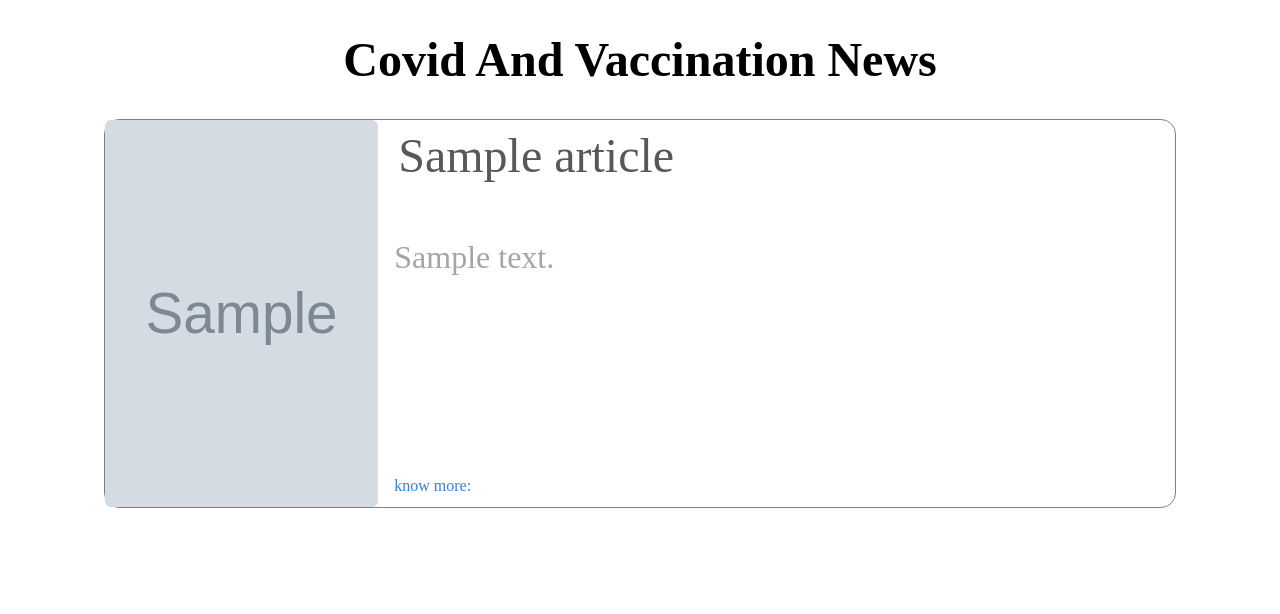
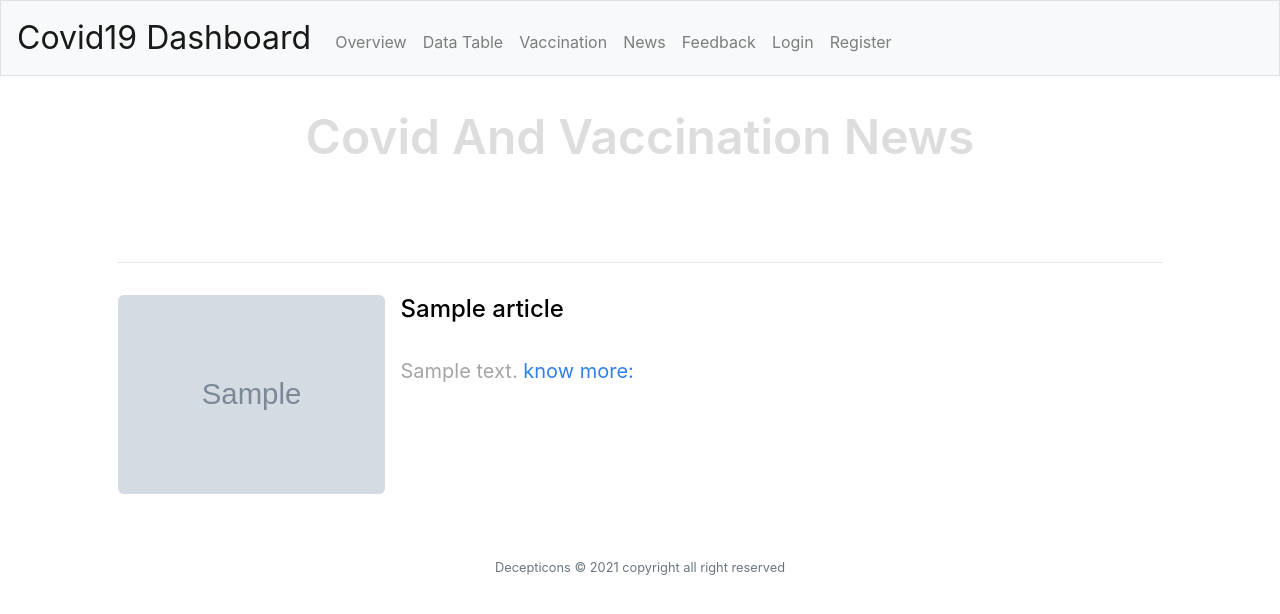
Before and after one commit to anniezhou19/covid19_data, a Flask app: page /news in a window 1280 px wide. Shown: the top 614 px of the page. Run offline with Flask 2, Linux system fonts and the light colour scheme; grey boxes marked "Sample" are stand-in pictures; a database or web service that is not in the repository returns one stand-in record (values such as "Sample title"); data that the repository does not hold is empty; some libraries are stand-ins or nearby versions.

Commit message:
changed news style (#12)

```diff
--- a/static/news_style.css
+++ /dev/null
@@ -1,88 +0,0 @@
-* {
-    border: 0px;
-    padding: 0px;
-    box-sizing: border-box;
-}
-
-body {
-    background-color: white;
-    color: black;
-    font-family: "Poppins" sans-serif;
-}
-
-.news {
-    margin: 2rem 6rem;
-}
-
-h1.news_header {
-    text-align: center;
-    font-weight: 600;
-    font-size: 3rem;
-}
-
-.news_data {
-    border: .5px solid grey;
-    border-radius: 15px;
-    row-gap: 2rem;
-    text-align: center;
-}
-
-.bd-grid {
-    display: grid;
-    grid-template-columns: .35fr 1fr;
-    grid-column-gap: 1rem;
-}
-
-.news_content {
-    display: grid;
-    grid-template-rows: 1fr 2fr .25fr;
-    grid-row-gap: 0px;
-    text-align: left;
-}
-
-
-/*
-.news_content h3 {
-    background: lightblue;
-}
-
-.news_content p {
-    background: yellow;
-}
-
-.news_content a {
-    background-color: lightgreen;
-}
-*/
-
-img {
-    border-radius: 6px;
-}
-
-.news_data .img-news {
-    width: 100%;
-    height: 100%;
-    justify-self: start;
-}
-
-.news_content h3 {
-    font-size: 3rem;
-    font-weight: 400;
-    margin-top: 0;
-    padding: .5rem .25rem;
-    color: #57585a;
-}
-
-.news_content p {
-    font-size: 2rem;
-    margin-top: 0;
-    color: #a4a5a5;
-}
-
-.news_content a {
-    padding: 0;
-    margin: 0;
-    position: relative;
-    text-decoration: none;
-    color: #3080ea;
-}
--- a/static/styles.css
+++ b/static/styles.css
@@ -1,6 +1,13 @@
+* {
+    border: 0px;
+    padding: 0px;
+    box-sizing: border-box;
+}
+
 body {
     background-color: white;
     color: black;
+    font-family: "Poppins" sans-serif;
 }
 
 .center {
@@ -94,23 +101,73 @@ p {
 /* --------------------------------------------NEWS PAGE CSS_--------------------------------*/
 
 .news {
-    font-family: "Poppins" sans-serif;
-    border: 0px;
-    padding: 0px;
-    box-sizing: border-box;
+    margin: -1rem 0rem;
 }
 
 .news_header {
-    color: #b7b8b9;
+    margin-bottom: 2em;
+    color: #ddd;
+    font-size: 3rem;
+    font-weight: 600;
+    text-align: center;
 }
 
 .news_title {
-    font-size: medium;
+    font-size: 1.5rem;
 }
 
-.news_description {
-    color: #a7a8a9;
+.news_data {
+    border-radius: 15px;
+    row-gap: 2rem;
+    text-align: center;
+}
+
+.bd-grid {
+    display: grid;
+    grid-template-columns: .35fr 1fr;
+    grid-column-gap: 1rem;
+    margin: 2rem 0;
+}
+
+.news_content {
+    display: grid;
+    grid-template-rows: 1fr 2fr .25fr;
+    grid-row-gap: 0px;
     text-align: left;
+}
+
+img {
+    border-radius: 6px;
+}
+
+.news_data .img-news {
+    width: 100%;
+    height: 100%;
+    justify-self: start;
+    transition: all 0.25s ease-out;
+}
+
+.news_data .img-news:hover {
+    transform: scale(1.1);
+    transition: all 0.25s ease-in;
+}
+
+.news_content p {
+    font-size: 1.25rem;
+    margin-top: 0;
+    color: #a4a5a5;
+}
+
+.news_content a {
+    padding: 0;
+    margin: 0;
+    position: relative;
+    text-decoration: none;
+    color: #3080ea;
+}
+
+.news_content a:hover {
+    color: purple;
 }
 
 
--- a/templates/login.html
+++ b/templates/login.html
@@ -11,5 +11,5 @@
     <button class="btn btn-primary" type="submit">Log In</button>
 </form>
 <hr>
-<h5>Not a user?<b><a href="/register">Sign In</a></></h5>
+<h5>Not a user?<b><a href="/register">Sign Up</a></></h5>
 {% endblock %}
--- a/templates/news.html
+++ b/templates/news.html
@@ -1,29 +1,20 @@
-<!DOCTYPE html>
-<html lang="en">
-
-<head>
-    <meta name="viewport" content="initial-scale=1 , width= device-width">
-    <link href="/static/news_style.css" rel="stylesheet">
-    <title>news</title>
-</head>
-
-<body>
+{% extends "layout.html" %} {% block title %} news {% endblock %} {% block main %}
 <div class="news">
     <h1 class="news_header">Covid And Vaccination News</h1>
-        {% for covid_news in news_data_covid %}
+    <hr> {% for covid_news in news_data_covid %}
     <div class="news_data bd-grid">
 
         <img src="{{covid_news.urlToImage}}" alt="covid image" class="img-news">
         <div class="news_content">
             <h3 class="news_title">{{covid_news.title}}</h3>
-                <p class="news_description">{{covid_news.description}}</p>
-                <a class="news_link" href={{covid_news.url}}>know more:</a> {% endfor %}
+            <p class="news_description">{{covid_news.description}}
+                <a class="news_link" href={{covid_news.url}}>know more:</a>
+            </p>
         </div>
 
+    </div>
+    {% endfor %}
 
 </div>
 
-    </div>
-</body>
-
-</html>
+{% endblock %}
```
Lines whose indentation alone changed are shown as unchanged.
